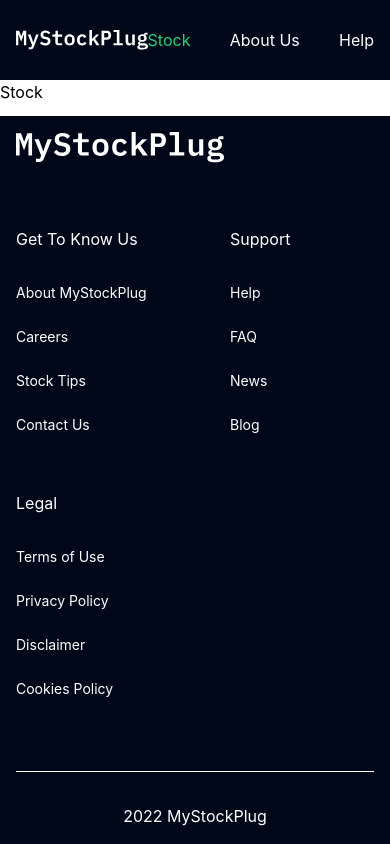
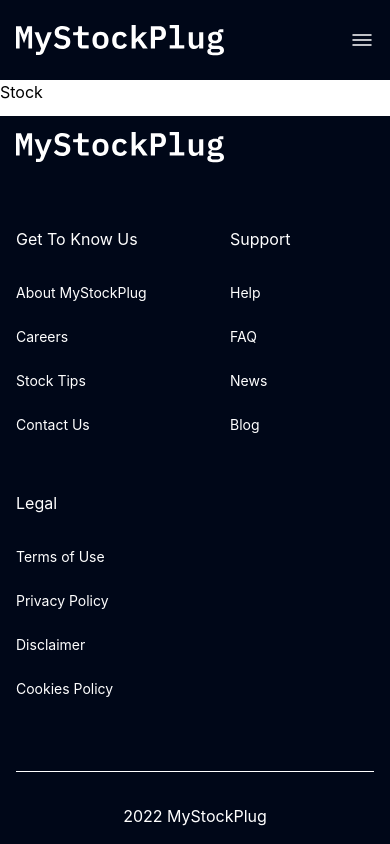
Before and after one commit to workshopapps/investment.web, a React (Create React App) app in the folder frontend/: page / in a window 390 px wide. Built offline with nearby package versions, Linux system fonts and the light colour scheme.

Commit message:
Styling: styled responsive nav menu

```diff
--- /dev/null
+++ b/frontend/src/components/Nav/MobileMenu.jsx
@@ -0,0 +1,67 @@
+/* eslint-disable prettier/prettier */
+// eslint-disable-next-line no-undef
+// eslint-disable-next-line react/prop-types
+
+import React, { useEffect } from 'react';
+import MenuLink from './MenuLink';
+import NavBtn from './NavBtn';
+import Close from './../../assets/header/close.svg';
+
+// eslint-disable-next-line react/prop-types
+const MobileMenu = ({ toggleMenu }) => {
+    const navLinks = [
+        {
+            link: 'Stock',
+            url: '/'
+        },
+        {
+            link: 'About Us',
+            url: 'about'
+        },
+        {
+            link: 'Help',
+            url: 'help'
+        }
+    ];
+    const btns = [
+        { name: 'Login', background: 'transparent', color: 'black' },
+        { name: 'Get Started', background: '#1BD47B', color: 'white' }
+    ];
+
+    useEffect(() => {
+        document.body.style.overflowY = 'hidden';
+        return () => {
+            document.body.style.overflowY = 'scroll';
+        }
+    },[]);
+    return (
+        <div className='absolute top-0 bottom-0 right-0 left-0 backdrop-blur-sm bg-white/30'>
+            <div className='absolute top-0 bottom-0 left-0 right-0 bg-transparent' onClick={() => toggleMenu(false)}>
+
+            </div>
+            <div className='absolute right-0 bg-white top-0 bottom-0 w-64'>
+                <div className='py-6 px-6'>
+                    <div className=' flex justify-end items-end mb-10' onClick={() => toggleMenu(false)}>
+                        <img src={Close} alt="" className='w-10 h-10' />
+                    </div>
+                    <ul className="uppercase flex-col gap-4 w-full flex justify-center items-center mb-20">
+                        {
+                            navLinks.map((item, index) => {
+                                const { link, url } = item;
+                                return <MenuLink link={link} url={url} key={index}  />
+                            })
+                        }
+                    </ul>
+                    <div className=" justify-between items-center gap-4 nav-btns flex flex-col">
+                        {btns.map((item, index) => {
+                            const { name, background, color } = item;
+                            return <NavBtn name={name} background={background} color={color} key={index} />;
+                        })}
+                    </div>
+                </div>
+            </div>
+        </div>
+    );
+}
+
+export default MobileMenu;
--- a/frontend/src/components/Nav/Nav.jsx
+++ b/frontend/src/components/Nav/Nav.jsx
@@ -5,8 +5,10 @@ import React from 'react';
 import Logo from './../../assets/header/logo.png.svg';
 import NavBtn from './NavBtn';
 import MenuLinks from './MenuLinks';
+import Menu from './../../assets/header/menu.svg';
 
-const Nav = () => {
+// eslint-disable-next-line react/prop-types
+const Nav = ({ openMenu }) => {
     const navStyle = {
         background: "#000718",
         color: "white",
@@ -22,7 +24,7 @@ const Nav = () => {
             <div>
                 <img src={Logo} alt="" />
             </div>
-            <div className="nav-items max-w-xs w-full">
+            <div className="hidden md:block nav-items max-w-xs w-full">
                 <MenuLinks />
             </div>
             <div className=" justify-between items-center gap-4 nav-btns hidden md:flex">
@@ -33,6 +35,9 @@ const Nav = () => {
                     })
                 }
             </div>
+            <div className="ham-menu block md:hidden" onClick={() => openMenu(true)}>
+                <img src={Menu} alt="" />
+            </div>
         </div>
     </nav>
   )
--- a/frontend/src/components/Nav/NavBtn.jsx
+++ b/frontend/src/components/Nav/NavBtn.jsx
@@ -1,15 +1,15 @@
 /* eslint-disable react/prop-types */
 /* eslint-disable no-unused-vars */
 /* eslint-disable prettier/prettier */
-import { type } from '@testing-library/user-event/dist/type'
 import React from 'react'
 
-const NavBtn = ({name, background}) => {
+const NavBtn = ({name, background, color}) => {
     const btnStyle = {
         background: `${background}`,
         padding: "16px",
         border: "none",
-        display: "inline-block"
+        display: "inline-block",
+        color: `${color}`
     }
   return (
     <button type='button' style={btnStyle} className="rounded">
--- a/frontend/src/pages/index/index.jsx
+++ b/frontend/src/pages/index/index.jsx
@@ -2,13 +2,25 @@
 import Footer from '../../components/Footer/Footer';
 import { Outlet } from 'react-router-dom';
 import Nav from '../../components/Nav/Nav';
+import { useState, useEffect } from 'react';
+import MobileMenu from '../../components/Nav/MobileMenu';
+import { useLocation } from 'react-router-dom';
 
 const IndexPage = () => {
+    const [openMobileMenu, setOpenMobileMenu] = useState(true);
+    const pathName = useLocation();
+    useEffect(() => {
+        setOpenMobileMenu(false);
+        return () => {
+            setOpenMobileMenu(true);
+        };
+    }, [pathName]);
     return (
-        <div className="flex flex-col h-screen ">
+        <div className="flex flex-col h-screen relative ">
             <div className="nav-bar flex-none">
-                <Nav />
+                <Nav openMenu={setOpenMobileMenu} />
             </div>
+            {openMobileMenu && <MobileMenu toggleMenu={setOpenMobileMenu} />}
             <div className="page-content grow">
                 <Outlet />
             </div>
```
Also changed, not shown: frontend/src/assets/header/close.svg (added), frontend/src/assets/header/menu.svg (added).
